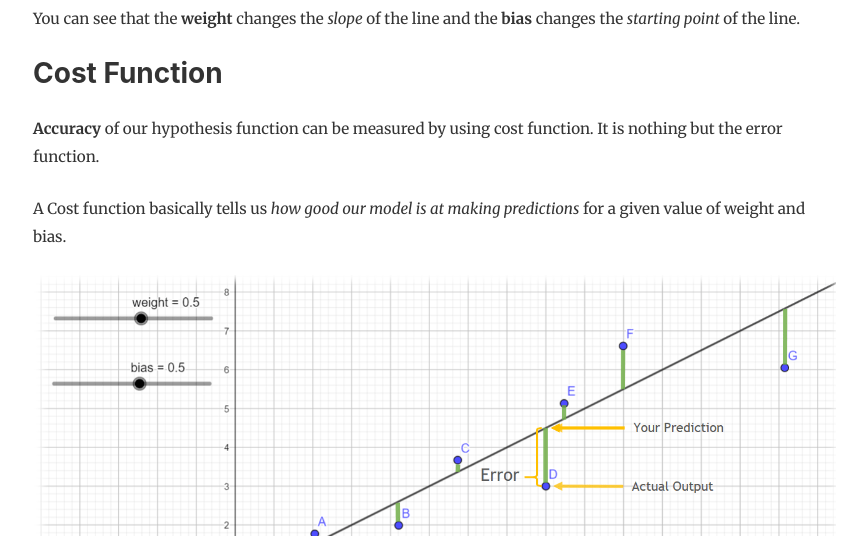
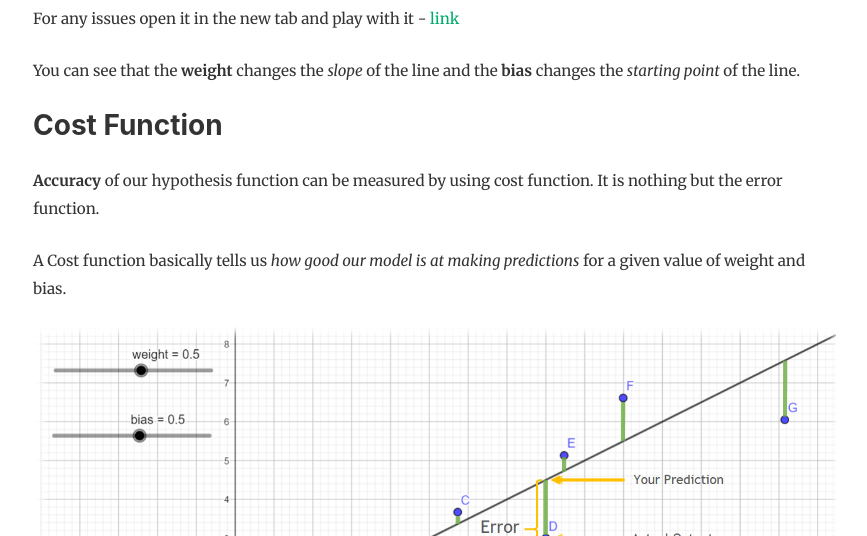
Before and after one commit to bharathikannann/blogs, a Jekyll site: the page built from _posts/2020-12-9-a-visual-intro-to-linear-regression-math.md, in a window 1280 px wide and 1400 px high, scrolled down 3596 px, cut to the strip 864-1400 px from the top of the window. Shown: the whole strip, without its empty margins (252-1119 px from the left). Built offline with Jekyll 4.4.1, drawn with Linux system fonts in a browser that asks for light colours; nearby versions of some CDN libraries; formulas are drawn with MathJax 3; comment, search, counter and statistics services are not loaded.

Commit message:
geogebrs added

```diff
--- a/_posts/2020-12-9-a-visual-intro-to-linear-regression-math.md
+++ b/_posts/2020-12-9-a-visual-intro-to-linear-regression-math.md
@@ -7,6 +7,7 @@ image: assets/images/linear-regression-math/best-fit-line-min.png
 description: "Linear Regression"
 featured: False
 ---
+
 
 ### A little intro to types of Machine Learning Algorithms
 
@@ -92,7 +93,17 @@ $$y = hypothesis(x) = weight \cdot x + bias$$
 
 A simple interactive visualization to understand what weights and biases are doing. Adjust the weight and bias slider and see what is happening to the line.
 
-<iframe src="https://www.geogebra.org/classic/tjsneu7k?embed" width="100%" height="600" allowfullscreen style="border: 1px solid #e4e4e4;border-radius: 4px;" frameborder="0"></iframe>
+<iframe class="goegebraui" scrolling="yes"
+src="https://www.geogebra.org/classic/tjsneu7k?embed/smb/false"
+width="1600px"
+height="600px"
+style="border:0px;"
+showMenuBar="false"
+showToolBar="false"
+allowfullscreen>
+</iframe>
+
+For any issues open it in the new tab and play with it - <a href="../assets/files/linear-regression-geogebra.html">link</a>
 
 You can see that the **weight** changes the *slope* of the line and the **bias** changes the *starting point* of the line.
 
--- a/assets/css/screen.css
+++ b/assets/css/screen.css
@@ -976,3 +976,9 @@ iframe {
 	font-size: 0.75em;
 	margin-top: 0.25em;
 }
+
+@media (min-width: 600px){
+.geogebraui{
+    height: 500px;
+}
+}
```
Also changed, not shown: 1 other file.
